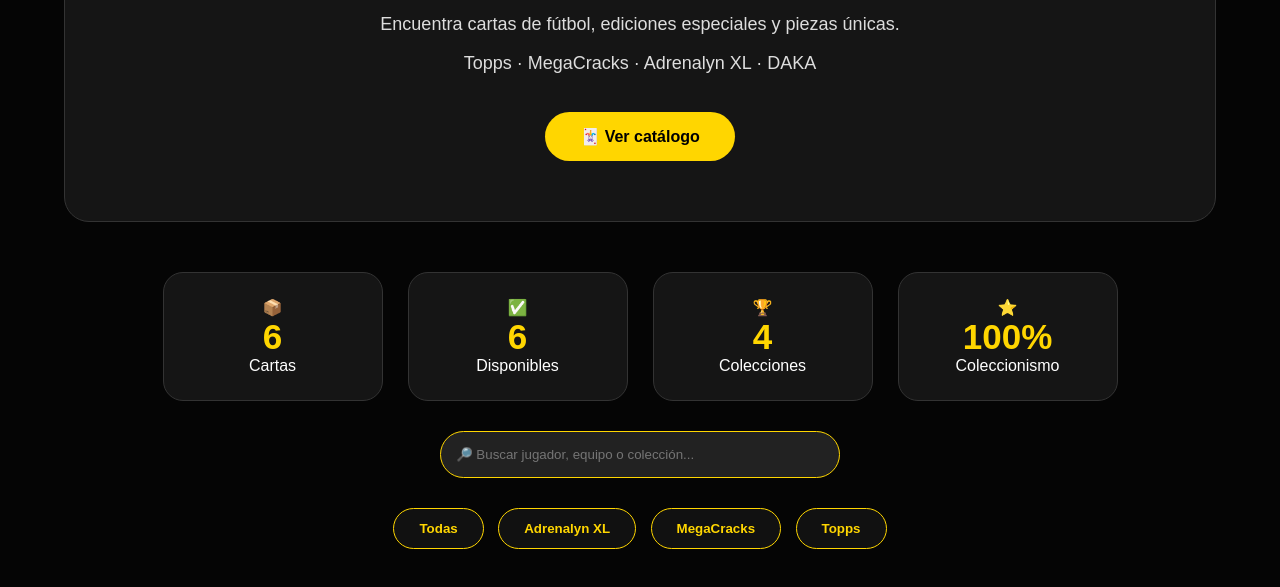
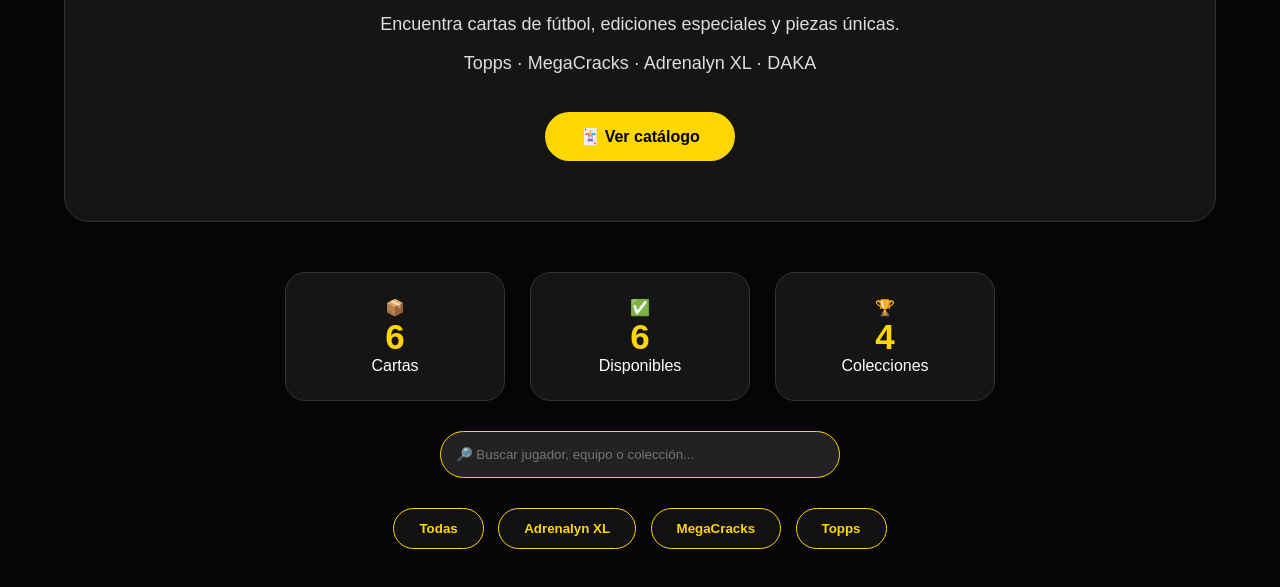
Before and after one commit to Skaaysa/RemaCards, a website: page index.html in a window 1280 px wide. Shown: the part 495-1082 px from the top of the page. Drawn offline with Linux system fonts and the light colour scheme.

Commit message:
limpiar estadisticas inicio

```diff
--- a/index.html
+++ b/index.html
@@ -111,7 +111,6 @@
 
 
 
-
 <div class="info-box">
 
 ✅
@@ -126,7 +125,6 @@
 
 
 
-
 <div class="info-box">
 
 🏆
@@ -136,21 +134,6 @@
 </strong>
 
 Colecciones
-
-</div>
-
-
-
-
-<div class="info-box">
-
-⭐
-
-<strong>
-100%
-</strong>
-
-Coleccionismo
 
 </div>
 
```
